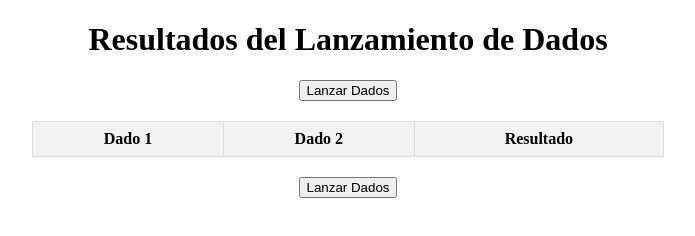
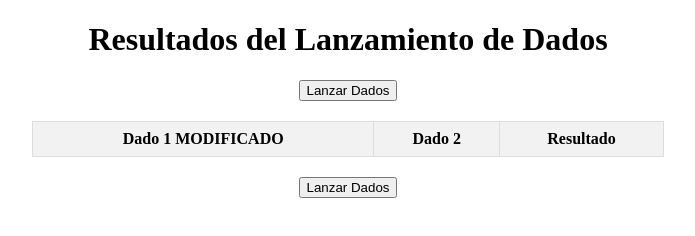
Before and after one commit to navarrojulian23/dados, a plain HTML site: page index.html in a window 1280 px wide. Shown: the whole page, without its empty margins (292-987 px from the left). Drawn offline with Linux system fonts and the light colour scheme.

Commit message:
juego dados2

```diff
--- a/index.html
+++ b/index.html
@@ -29,7 +29,7 @@
     <table border="1" id="tablaResultados">
         <thead>
             <tr>
-                <th>Dado 1</th>        <th>Dado 2</th>
+                <th>Dado 1  MODIFICADO</th>        <th>Dado 2</th>
                 <th>Resultado</th>
             </tr>
         </thead>
```
